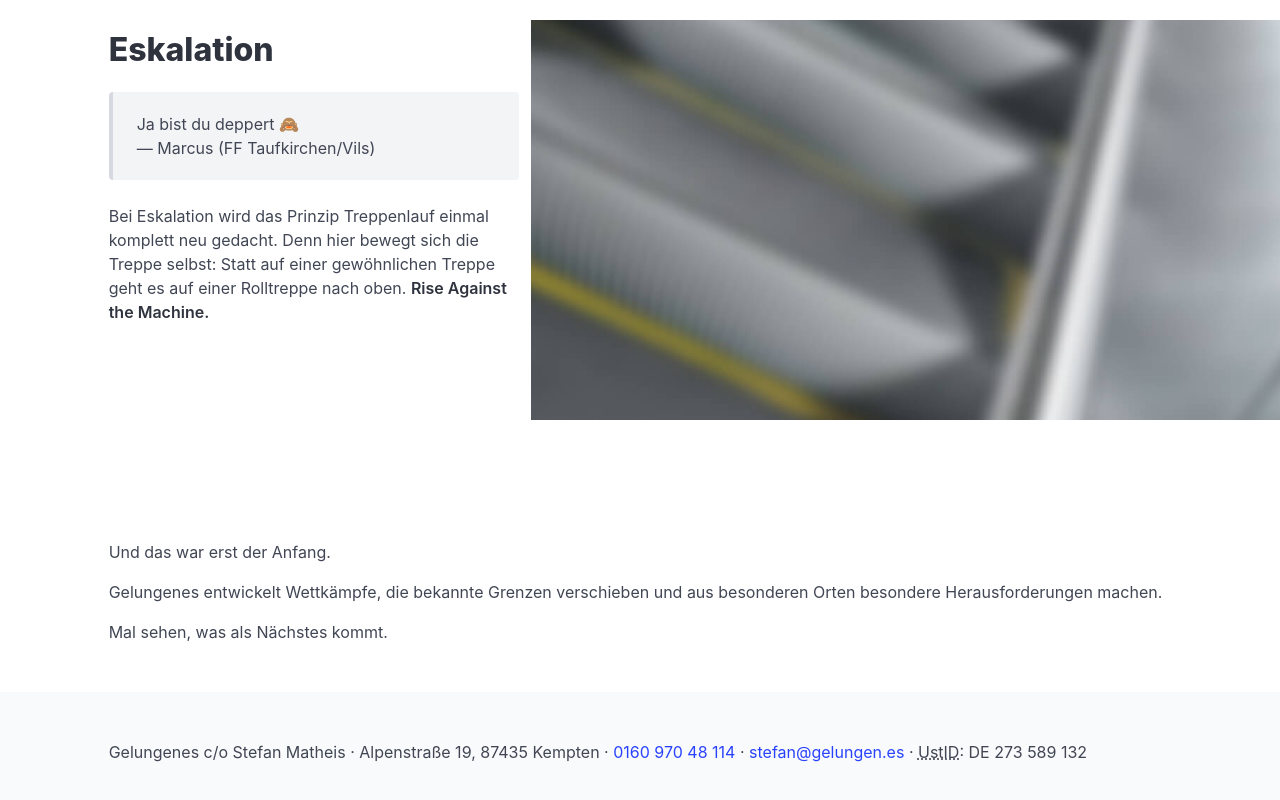
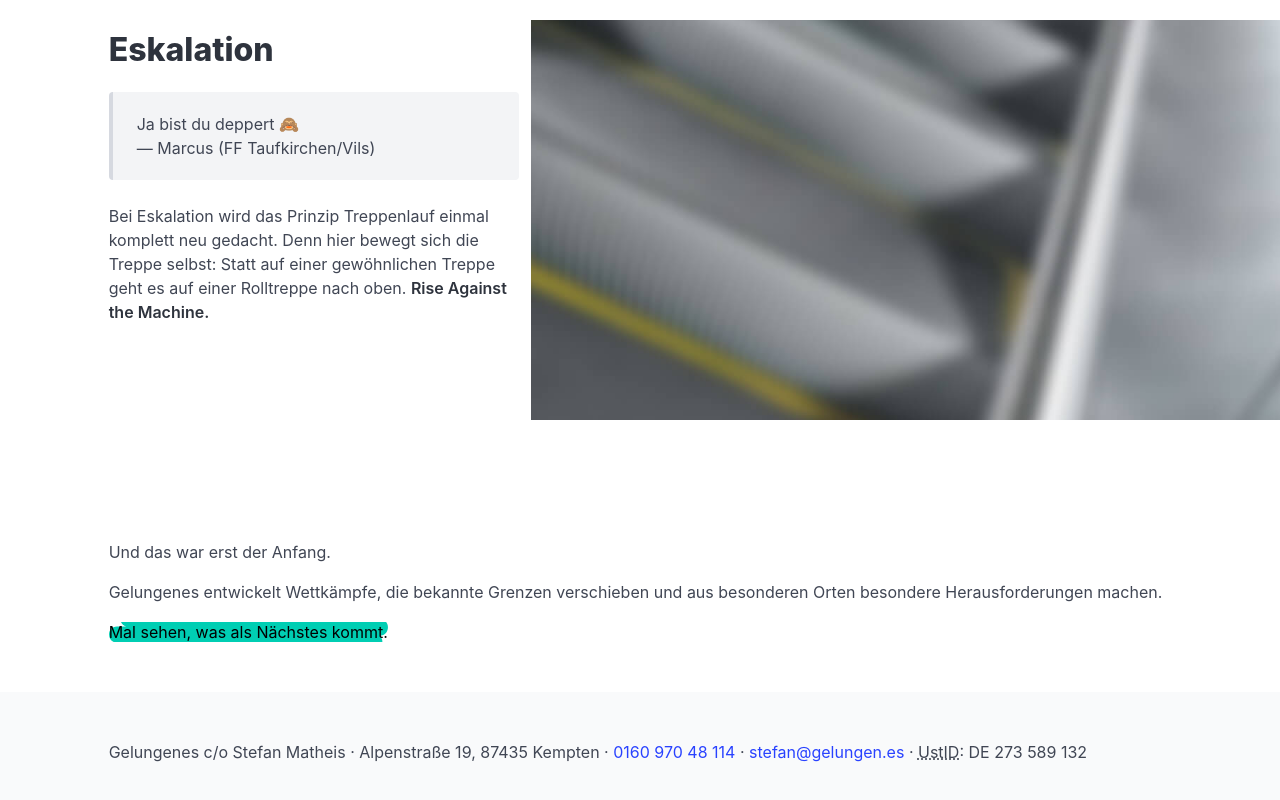
Before and after one commit to steffkes/gelungenes-website, a Nuxt app: page / in a window 1280 px wide. Shown: the part 3773-4573 px from the top of the page. Built offline with nearby package versions, Linux system fonts and the light colour scheme.

Commit message:
follow up highlight

```diff
--- a/app/app.vue
+++ b/app/app.vue
@@ -327,7 +327,7 @@ useHead({
             und aus besonderen Orten besondere Herausforderungen machen.
           </p>
 
-          <p>Mal sehen, was als Nächstes kommt.</p>
+          <p><mark class="special">Mal sehen, was als Nächstes kommt.</mark></p>
         </div>
       </div>
     </div>
@@ -380,6 +380,10 @@ mark {
   white-space: nowrap;
 }
 
+mark.special {
+  background-image: url(/green_highlight_bold_05.svg);
+}
+
 .title a {
   color: inherit;
   display: block;
```
Also changed, not shown: public/green_highlight_bold_05.svg (added).
